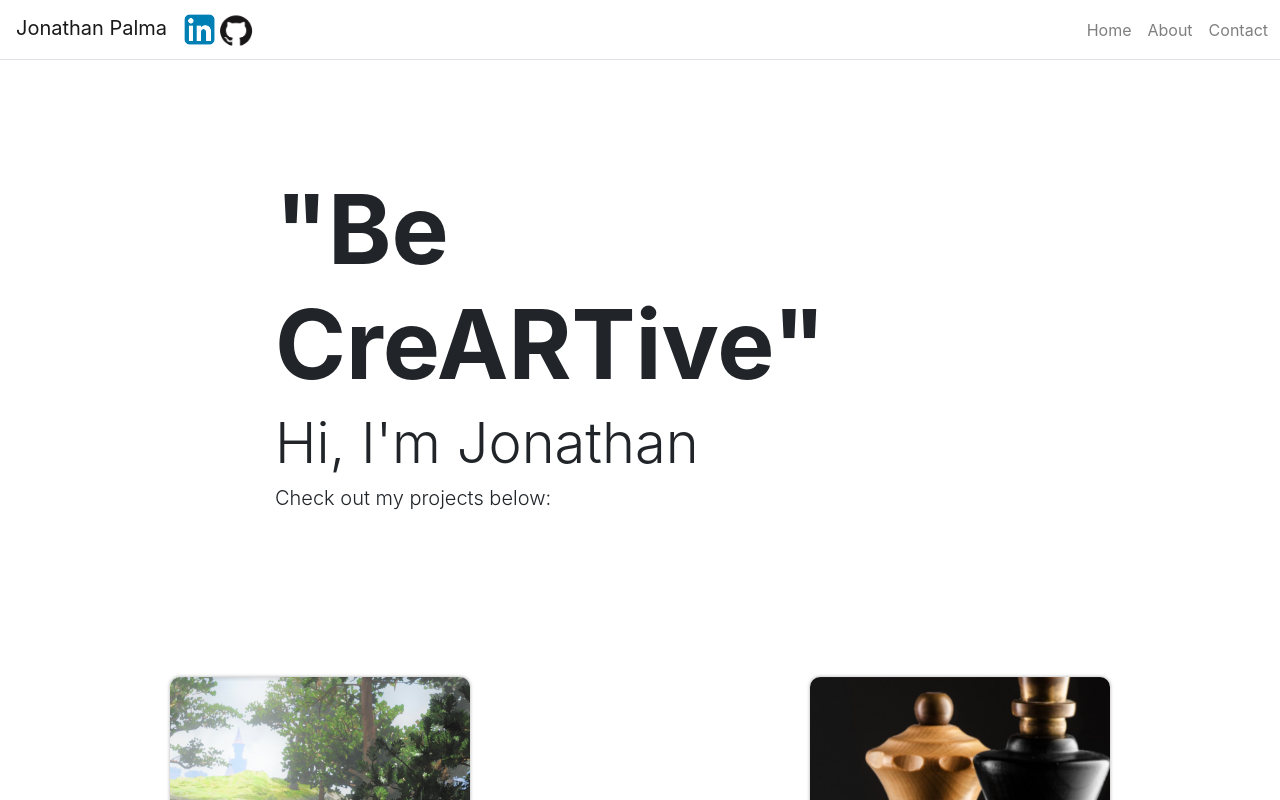
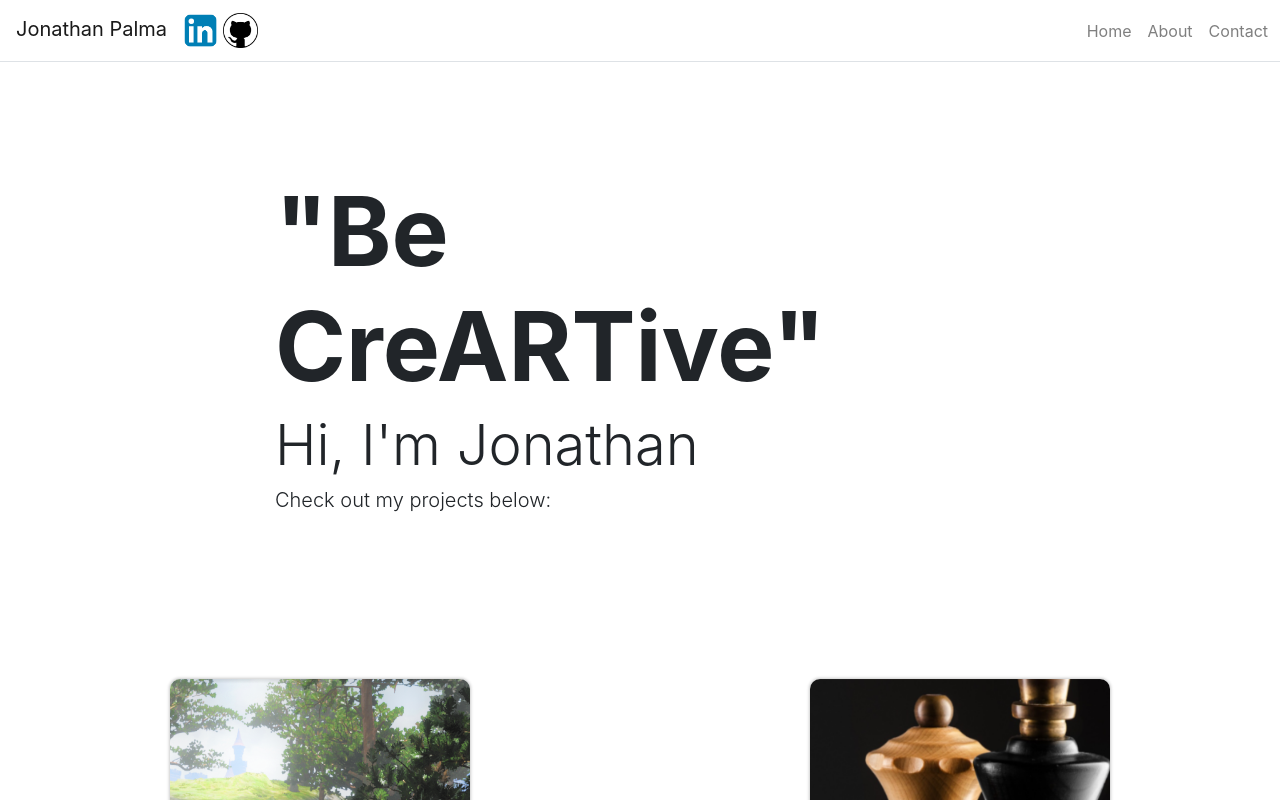
Before and after one commit to JonathanPalma-code/My-Portfolio, a React (Create React App) app: page / in a window 1280 px wide. Shown: the top 800 px of the page. Built offline with nearby package versions, Linux system fonts and the light colour scheme.

Commit message:
style: change github icon

```diff
--- a/src/App.js
+++ b/src/App.js
@@ -10,7 +10,7 @@ import HomePage from './pages/HomePage';
 import AboutPage from './pages/AboutPage';
 import ContactPage from './pages/ContactPage';
 import Linkedin from './assets/images/linkedin.png';
-import GitHub from './assets/images/github.jpeg';
+import GitHub from './assets/images/github.png';
 
 import 'bootstrap/dist/css/bootstrap.min.css';
 import 'font-awesome/css/font-awesome.min.css';
--- a/src/index.css
+++ b/src/index.css
@@ -91,13 +91,14 @@ img.Photo {
 }
 
 .p-link {
-  width: 33px;
-  height: 33px;
+  width: 35px;
+  height: 35px;
   position: relative;
   margin-left: 1rem;
 
 }.p-git {
-  width: 40px;
+  margin-left: 5px;
+  width: 35px;
   height: 35px;
   position: absolute;
 }
```
Also changed, not shown: src/assets/images/github.jpeg (deleted), src/assets/images/github.png (added).
